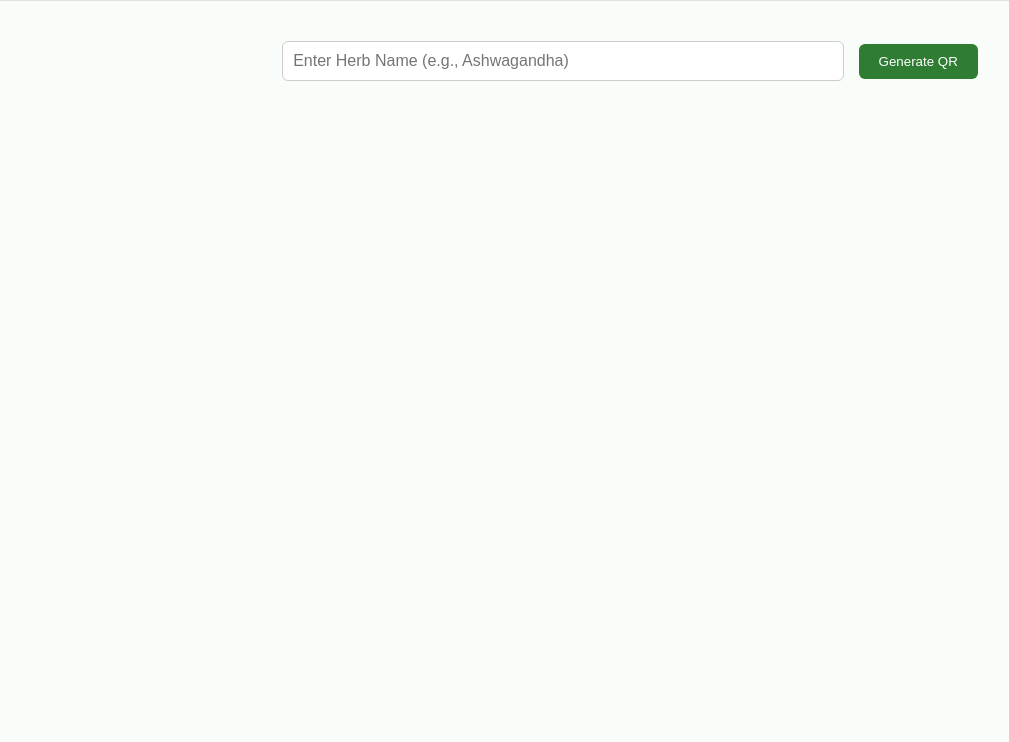
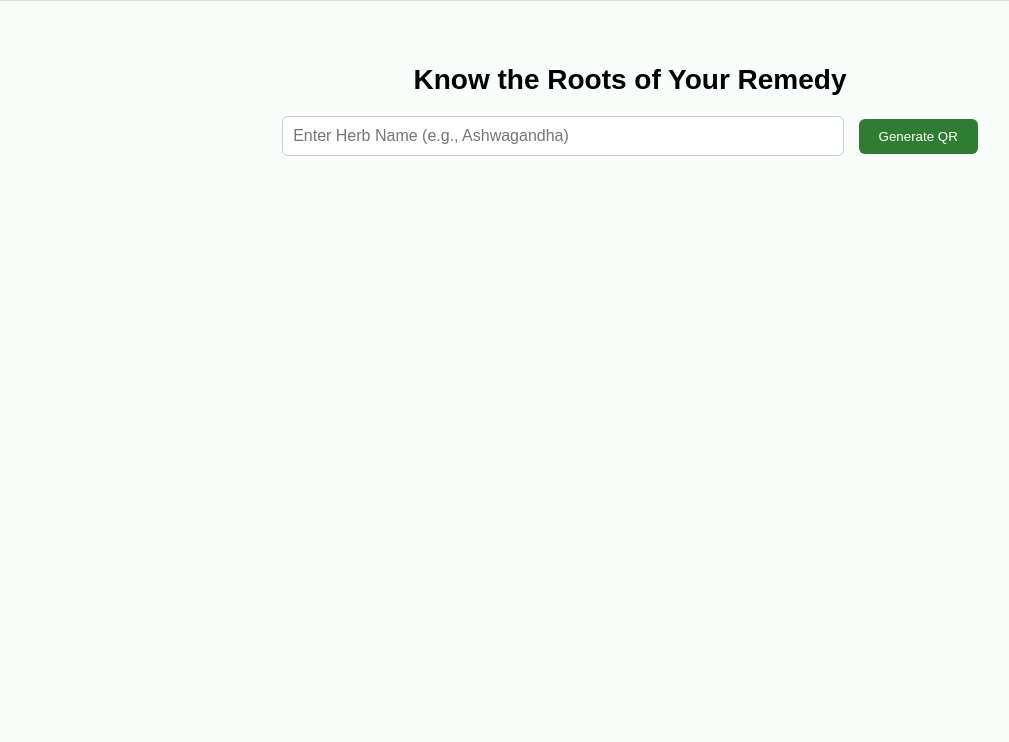
Before and after one commit to shreya706/sih, a plain HTML site: page herbtracing.html in a window 1280 px wide. Shown: the part 58-800 px from the top of the page, without its empty margins (10-1019 px from the left). Drawn offline with Linux system fonts and the light colour scheme.

Commit message:
added heading

```diff
--- a/herbtracing.html
+++ b/herbtracing.html
@@ -2,7 +2,7 @@
 <html lang="en">
 <head>
   <meta charset="UTF-8">
-  <title>Trace Your Herb - HerbChain</title>
+  <title>Trace Your Herb</title>
   <style>
     body {
       font-family: Arial, sans-serif;
@@ -29,7 +29,9 @@
       padding: 40px;
       max-width: 900px;
       margin: auto;
+      text-align: center ;
     }
+    .container h2 { font-size:28px; margin-bottom:20px; }
 
     .search-box {
       text-align: center;
@@ -112,6 +114,7 @@
 
   <div class="container">
     <div class="search-box">
+      <h2>Know the Roots of Your Remedy</h2>
       <input type="text" id="herbName" placeholder="Enter Herb Name (e.g., Ashwagandha)">
       <button onclick="generateQR()">Generate QR</button>
     </div>
```
